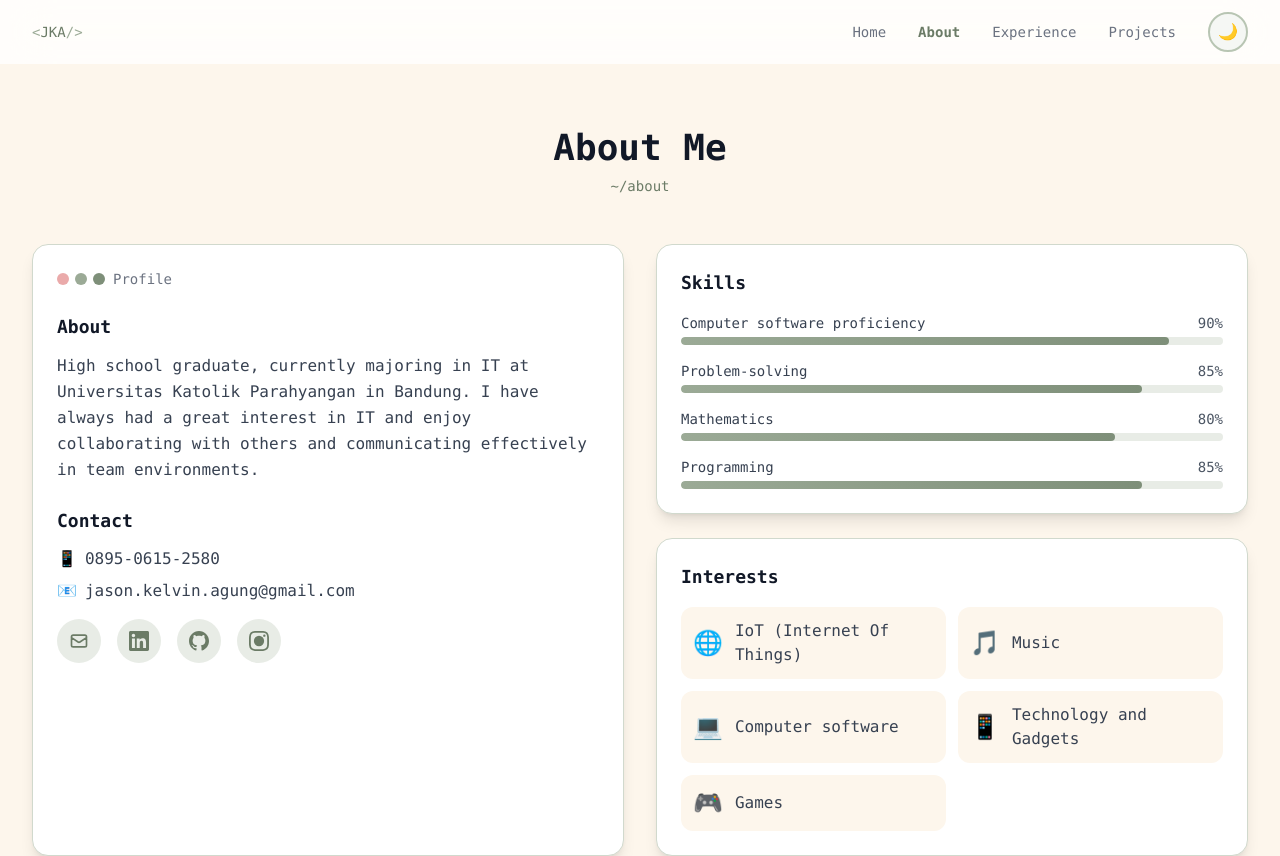
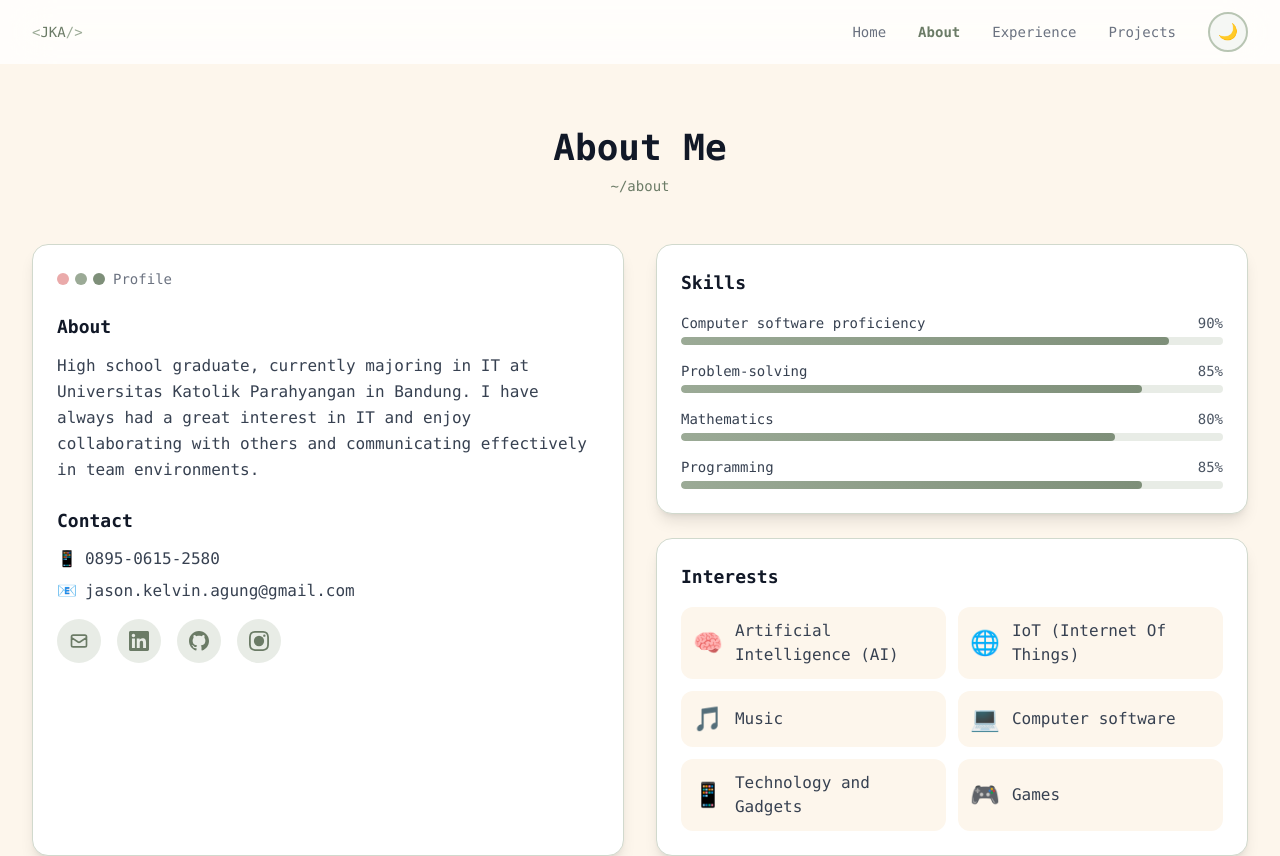
Before and after one commit to JasonAgung/portfolio-website, a Next.js app: page /about in a window 1280 px wide. Shown: the top 856 px of the page. Built offline with nearby package versions, Linux system fonts and the light colour scheme.

Commit message:
tambah interest

```diff
--- a/app/about/AboutClient.tsx
+++ b/app/about/AboutClient.tsx
@@ -19,6 +19,7 @@ export default function AboutClient() {
   ];
 
   const interests = [
+    { name: 'Artificial Intelligence (AI)', icon: '🧠', link: null },
     { name: 'IoT (Internet Of Things)', icon: '🌐', link: null },
     { name: 'Music', icon: '🎵', link: 'https://open.spotify.com/user/jason.kelvin.agung?' },
     { name: 'Computer software', icon: '💻', link: null },
```
